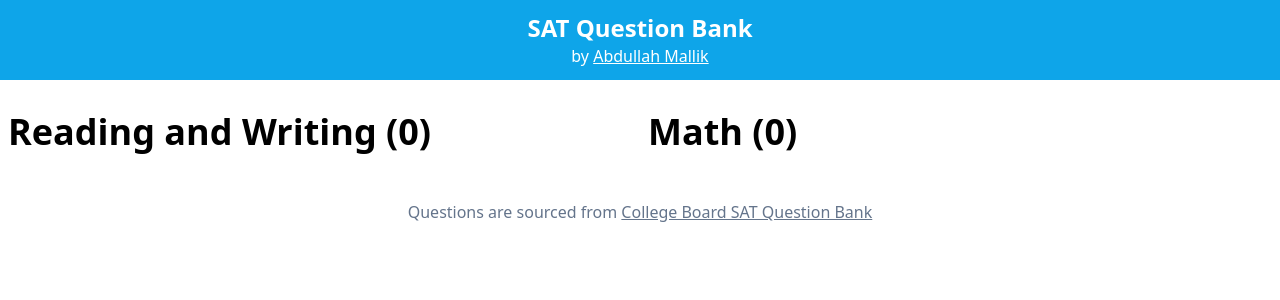
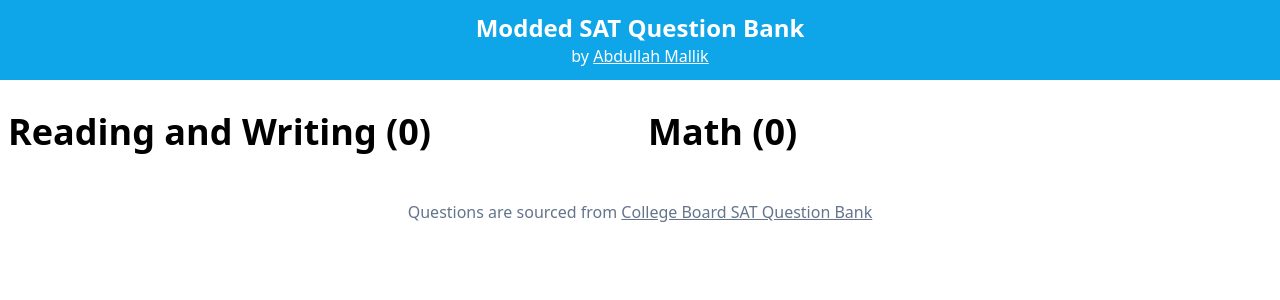
Before and after one commit to mdn522/sat-question-bank, a Flask app: page / in a window 1280 px wide. Shown: the top 300 px of the page. Run offline with Flask 3, Linux system fonts and the light colour scheme; parts of the project's set-up code (start-up, migrations or seed data) failed here and were passed over; some libraries are stand-ins or nearby versions.

Commit message:
Added Modded Header

```diff
--- a/templates/includes/header.html
+++ b/templates/includes/header.html
@@ -1,6 +1,6 @@
 <div class="h-20 bg-sky-500 text-white mb-8 flex flex-col items-center justify-center">
     <span class="text-center">
-        <span class="font-bold text-2xl"><a href="/">SAT Question Bank</a></span> <br>
+        <span class="font-bold text-2xl"><a href="/">Modded SAT Question Bank</a></span> <br>
         <span class="">by <a href="https://linktr.ee/mdn522" class="underline" target="_blank">Abdullah Mallik</a></span>
     </span>
 </div>
--- a/templates/question.html
+++ b/templates/question.html
@@ -68,7 +68,9 @@
                 <div class="answer px-[2rem] py-[2rem] mx-[-2rem] my-[-2rem]">
                     <div class="flex flex-wrap gap-2">
                         <div class="px-8 py-2 text-white bg-blue-700 inline-block" x-text="'ID: ' + question.questionId"></div>
-                        <div class="px-2 py-2 bg-slate-50 text-slate-300 inline-block">SAT Question Bank by Abdullah Mallik</div>
+                        <div class="px-2 py-2 bg-slate-50 text-slate-300 inline-block text-sm flex items-center">
+                            <span>Modded SAT Question Bank by Abdullah Mallik</span>
+                        </div>
                     </div>
 
                     <div class="my-6"></div>
```
